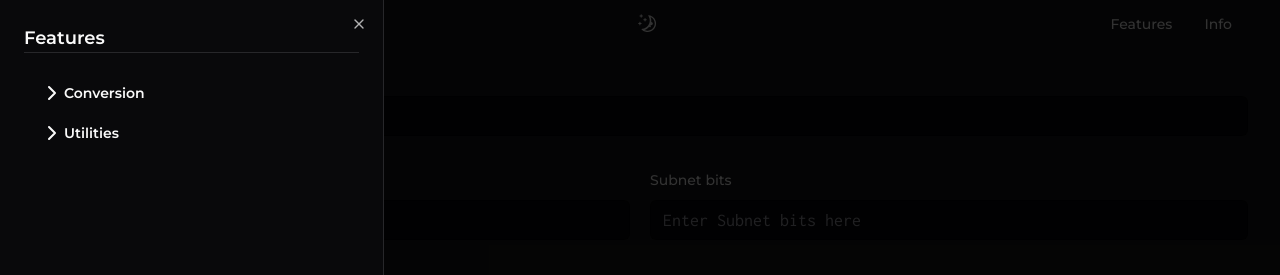
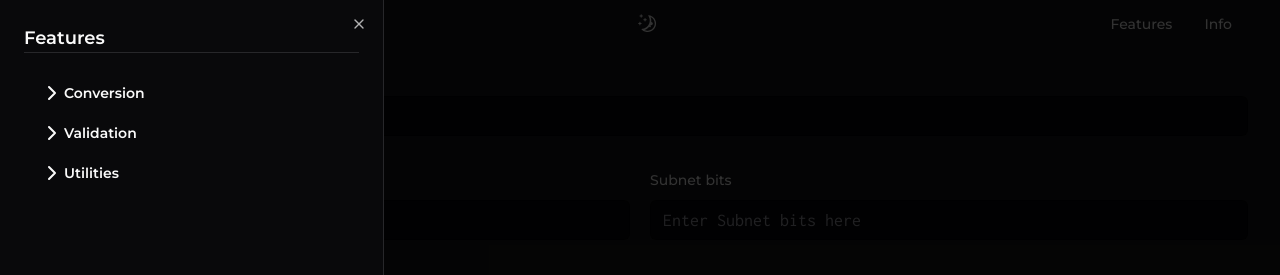
Before and after one commit to kmfiguerrez/next-ipv6, a Next.js app: page / in a window 1280 px wide. Both pictures are taken after a click on the button "Features". Shown: the top 275 px of the page. Built offline with nearby package versions, Linux system fonts and the light colour scheme.

Commit message:
Add ValidationContent component.

```diff
--- a/src/components/features/conversion/bin-to-hex-form.tsx
+++ b/src/components/features/conversion/bin-to-hex-form.tsx
@@ -3,13 +3,13 @@ import React, { useRef, useState } from 'react'
 import { Button } from "@/components/ui/button"
 
 import FeaturesOutputBox from '@/components/features/shared/features-output-box'
+import FromInputTag from '@/components/features/shared/features-input-tag'
 
 import IPv6 from "@/lib/ipv6"
 
 import { ArrowRightLeft } from 'lucide-react'
 
 import { getErrorMessage } from '@/lib/error-message'
-import FromInputTag from '../shared/features-input-tag'
 
 
 type TConversionFormProps = {
--- a/src/components/features/conversion/conversion-content.tsx
+++ b/src/components/features/conversion/conversion-content.tsx
@@ -15,7 +15,7 @@ const ConversionContent = () => {
         <FeaturesDialog
           title='Conversion'
           description='This action converts Binary to Hexadecimals and vice versa.'
-          feature={{category: "conversion", operation: "convert", action: "BinToHex"}}
+          feature={{category: "conversion", action: "BinToHex"}}
         >
           <Button
             variant={'ghost'}
@@ -34,7 +34,7 @@ const ConversionContent = () => {
         <FeaturesDialog
           title='Conversion'
           description='This action converts Decimals to Binary and vice versa.'
-          feature={{category: "conversion", operation: "convert", action: "DecToBin"}}
+          feature={{category: "conversion", action: "DecToBin"}}
         >
           <Button
             variant={'ghost'}
@@ -53,7 +53,7 @@ const ConversionContent = () => {
         <FeaturesDialog
           title='Conversion'
           description='This action converts Hexadecimals to Decimals and vice versa.'
-          feature={{category: "conversion", operation: "convert", action: "HexToDec"}}
+          feature={{category: "conversion", action: "HexToDec"}}
         >
           <Button
             variant={'ghost'}
--- a/src/components/features/conversion/dec-to-bin-form.tsx
+++ b/src/components/features/conversion/dec-to-bin-form.tsx
@@ -3,13 +3,13 @@ import React, { useRef, useState } from 'react'
 import { Button } from "@/components/ui/button"
 
 import FeaturesOutputBox from '@/components/features/shared/features-output-box'
+import FromInputTag from '@/components/features/shared/features-input-tag'
 
 import IPv6 from "@/lib/ipv6"
 
 import { ArrowRightLeft } from 'lucide-react'
 
 import { getErrorMessage } from '@/lib/error-message'
-import FromInputTag from '../shared/features-input-tag'
 
 import { ArgumentError } from '@/lib/custom-error'
 
--- a/src/components/features/conversion/hex-to-dec-form.tsx
+++ b/src/components/features/conversion/hex-to-dec-form.tsx
@@ -3,13 +3,13 @@ import React, { useRef, useState } from 'react'
 import { Button } from "@/components/ui/button"
 
 import FeaturesOutputBox from '@/components/features/shared/features-output-box'
+import FromInputTag from '@/components/features/shared/features-input-tag'
 
 import IPv6 from "@/lib/ipv6"
 
 import { ArrowRightLeft } from 'lucide-react'
 
 import { getErrorMessage } from '@/lib/error-message'
-import FromInputTag from '../shared/features-input-tag'
 
 import { ArgumentError } from '@/lib/custom-error'
 
--- a/src/components/features/features-dialog.tsx
+++ b/src/components/features/features-dialog.tsx
@@ -16,21 +16,25 @@ import {
   DialogTitle,
   DialogTrigger,
 } from "@/components/ui/dialog"
+import ValidationForm from './validation/validation-form'
 
 
 
 type TUtilities = {
   category: "utilities"
-  operation: "expand" | "abbreviate"
+}
+
+type TValidation = {
+  category: "validation"
+  action?: "validate-maca" | "validate-ipv6"
 }
 
 type TConversion = {
   category: "conversion"
-  operation: "convert"
-  action: "BinToHex" | "DecToBin" | "HexToDec"
+  action?: "BinToHex" | "DecToBin" | "HexToDec"
 }
 
-type TFeature = TUtilities | TConversion
+type TFeature = TUtilities | TValidation | TConversion
 
 
 type FeaturesDialogProps = {
@@ -79,6 +83,21 @@ const FeaturesDialog: React.FC<FeaturesDialogProps> = ({ children, title, featur
               operation='Convert'
             />
           }
+
+          {feature.category === "validation" && feature.action === "validate-maca" &&
+            <ValidationForm
+              operation='Validate'
+              action={"validate-maca"}
+            />
+          }
+
+          {feature.category === "validation" && feature.action === "validate-ipv6" &&
+            <ValidationForm
+              operation='Validate'
+              action={"validate-ipv6"}
+            />
+          }
+
         </div>
       </DialogContent>
     </Dialog>
--- a/src/components/features/off-canvas.tsx
+++ b/src/components/features/off-canvas.tsx
@@ -4,6 +4,7 @@ import { Separator } from "@/components/ui/separator"
 
 import UtilitiesContent from './utilities/utilities-content'
 import ConversionContent from './conversion/conversion-content'
+import ValidationContent from './validation/validation-content'
 
 import {
   Sheet,
@@ -54,6 +55,13 @@ const OffCanvas: React.FC<OffCanvasProps> = ({ children }) => {
           </SidebarAccordionItem>
 
           <SidebarAccordionItem key='item-2'>
+            <SidebarAccordionTrigger className='font-semibold'>Validation</SidebarAccordionTrigger>
+            <SidebarAccordionContent className='ps-7'>
+              <ValidationContent />
+            </SidebarAccordionContent>
+          </SidebarAccordionItem>
+
+          <SidebarAccordionItem key='item-2'>
             <SidebarAccordionTrigger className='font-semibold'>Utilities</SidebarAccordionTrigger>
             <SidebarAccordionContent className='ps-7'>
               <UtilitiesContent />
--- a/src/components/features/shared/features-input-tag.tsx
+++ b/src/components/features/shared/features-input-tag.tsx
@@ -17,13 +17,14 @@ type TFromInputTagProps = {
   onChange: React.Dispatch<React.SetStateAction<string | undefined>>
   formMessage?: string
   value?: string
+  className?: string
 }
 
 const FromInputTag = forwardRef<HTMLInputElement, TFromInputTagProps>(function FromInputTag(props, ref) {
-  const {label, placeholder, onChange, formMessage, value} = props
+  const {label, placeholder, onChange, formMessage, value, className} = props
 
   return (
-    <div className='flex flex-col mb-4'>
+    <div className={cn(`flex flex-col mb-4`, className)}>
       <Label
         htmlFor="convertion-from"
         className={cn(`mb-4`, { "text-red-500 font-semibold": formMessage })}
--- a/src/components/features/utilities/utilities-content.tsx
+++ b/src/components/features/utilities/utilities-content.tsx
@@ -12,7 +12,7 @@ const UtilitiesContent = () => {
         <FeaturesDialog
           title='Expand'
           description='This action will expand abbreviated IPv6 addresss.'
-          feature={{category: "utilities", operation: "expand"}}
+          feature={{category: "utilities"}}
         >
           <Button
             variant={'ghost'}
@@ -27,7 +27,7 @@ const UtilitiesContent = () => {
         <FeaturesDialog
           title='Abbreviate'
           description='This action will abbreviate IPv6 addresss.'
-          feature={{category: "utilities", operation: "abbreviate"}}
+          feature={{category: "utilities"}}
         >
           <Button
             variant={'ghost'}
--- /dev/null
+++ b/src/components/features/validation/validation-content.tsx
@@ -0,0 +1,45 @@
+import React from 'react'
+
+import { Button } from '@/components/ui/button'
+
+import FeaturesDialog from '@/components/features/features-dialog'
+
+
+
+const ValidationContent = () => {
+  return (
+    <ul>
+      <li>
+        <FeaturesDialog
+          title='Validation'
+          description='This action validates MAC address.'
+          feature={{category: "validation", action:"validate-maca"}}
+        >
+          <Button
+            variant={'ghost'}
+            size={'sm'}
+          >
+            MAC Address Format
+          </Button>
+        </FeaturesDialog>
+      </li>
+
+      <li>
+        <FeaturesDialog
+          title='Validation'
+          description='This action validates IPv6 address.'
+          feature={{category: "validation", action:"validate-ipv6"}}
+        >
+          <Button
+            variant={'ghost'}
+            size={'sm'}
+          >
+            IPv6 Address Format
+          </Button>
+        </FeaturesDialog>
+      </li>
+    </ul>
+  )
+}
+
+export default ValidationContent
--- a/src/components/features/validation/validation-form.tsx
+++ b/src/components/features/validation/validation-form.tsx
@@ -5,39 +5,75 @@ import FromInputTag from '@/components/features/shared/features-input-tag'
 
 import { Button } from '@/components/ui/button'
 
+import IPv6 from '@/lib/ipv6'
+
 
 type TValidationFormProps = {
   operation: string
+  action: "validate-maca" | "validate-ipv6"
 }
 
-const ValidationForm: React.FC<TValidationFormProps> = ({ operation }) => {
+const ValidationForm: React.FC<TValidationFormProps> = ({ operation, action }) => {
   const [inputValue, setInputValue] = useState<string>()
   const [error, setError] = useState<string>()
   const [output, setOutput] = useState<string>()
-  const [action, setAction] = useState<"DecToBin" | "BinToDec">("DecToBin")
 
   const inputRef = useRef<HTMLInputElement>(null)
 
   // Event handler.
   const handleSubmit = (e: React.FormEvent<HTMLFormElement>) => {
     e.preventDefault()
+    // Reset error first.
+    setError(undefined)
 
+    let isValid: boolean
+
+    // Determine what action to perform.
+    switch (action) {
+      case "validate-maca": {
+        const macAddress = inputValue ? inputValue : ""
+        isValid = IPv6.isValidMacAddress(macAddress)
+        if (!isValid) {
+          setError("Invalid MAC Address.")
+          return
+        }
+        // Otherwise valid.
+        setOutput("Valid MAC Address")
+        return
+      }
+      default: {
+        break;
+      }
+    }
   }
 
   return (
-    <form>
+    <form onSubmit={handleSubmit}>
+      {action === "validate-maca" &&
         <FromInputTag
           ref={inputRef}
-        label='Decimal'
-        placeholder='Enter integers here'
+          label='MAC Address'
+          placeholder='Enter MAC address here'
           onChange={setInputValue}
           formMessage={error}
           value={inputValue}
         />
+      }
+
+      {action === "validate-ipv6" &&
+        <FromInputTag
+          ref={inputRef}
+          label='IPv6 Address'
+          placeholder='Enter IPv6 address here'
+          onChange={setInputValue}
+          formMessage={error}
+          value={inputValue}
+        />
+      }
 
       {/* Output */}
       <FeaturesOutputBox
-        label={action === "DecToBin" ? "Binary" : "Decimal"}
+        label={"Output"}
         formError={error}
         result={output}
         className='mb-8'
```
Lines whose indentation alone changed are shown as unchanged.
